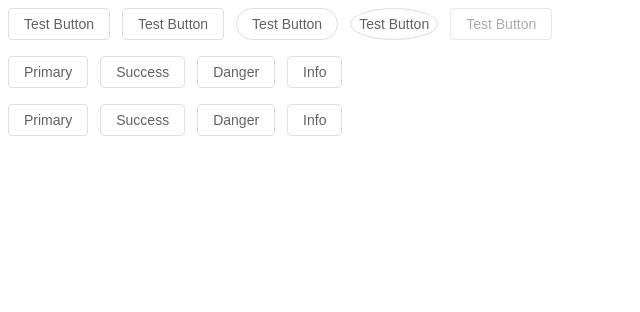
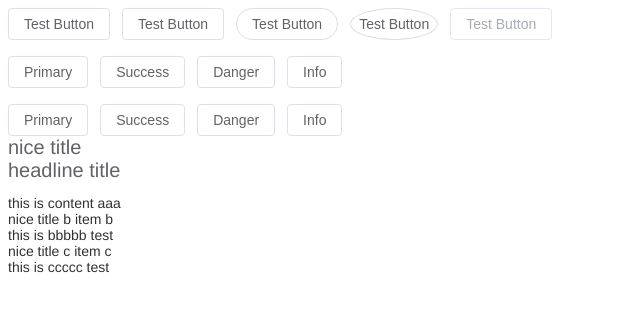
Before and after one commit to xing-6464/r-element, a React (Vite) app: page / in a window 1280 px wide. Shown: the top 312 px of the page, without its empty margins (0-640 px from the left). Built offline with nearby package versions, Linux system fonts and the light colour scheme.

Commit message:
Collapse 编码第一部分 基础编码

```diff
--- a/src/App.tsx
+++ b/src/App.tsx
@@ -1,5 +1,7 @@
 import Button from './components/Button/Button'
 import { useRef } from 'react'
+import Collapse from './components/Collapse/Collapse'
+import CollapseItem from './components/Collapse/CollapseItem'
 
 function App() {
   const ref = useRef(null)
@@ -31,6 +33,19 @@ function App() {
       <Button type="info" plain>
         Info
       </Button>
+
+      <Collapse>
+        <CollapseItem name="a" title={<h1>nice title</h1>}>
+          <h1>headline title</h1>
+          <div>this is content aaa</div>
+        </CollapseItem>
+        <CollapseItem name="b" title="nice title b item b">
+          <div>this is bbbbb test</div>
+        </CollapseItem>
+        <CollapseItem name="c" title="nice title c item c" disabled>
+          <div>this is ccccc test</div>
+        </CollapseItem>
+      </Collapse>
     </>
   )
 }
--- /dev/null
+++ b/src/components/Collapse/Collapse.tsx
@@ -0,0 +1,11 @@
+import classNames from 'classnames'
+import { CollapseProps } from './types'
+function Collapse(props: CollapseProps) {
+  const { className, children } = props
+
+  const classes = classNames('x-collapse', className)
+
+  return <div className={classes}>{children}</div>
+}
+
+export default Collapse
--- /dev/null
+++ b/src/components/Collapse/CollapseItem.tsx
@@ -0,0 +1,21 @@
+import classNames from 'classnames'
+import type { CollapseItemProps } from './types'
+
+function CollapseItem(props: CollapseItemProps) {
+  const { className, name, title, disabled, children } = props
+
+  const classes = classNames('x-collapse-item', className, { 'is-disabled': disabled })
+
+  return (
+    <div className={classes}>
+      <div className="x-collapse-item__header" id={`item-header-${name}`}>
+        {title}
+      </div>
+      <div className="x-collapse-item__content" id={`item-content-${name}`}>
+        {children}
+      </div>
+    </div>
+  )
+}
+
+export default CollapseItem
--- /dev/null
+++ b/src/components/Collapse/types.ts
@@ -0,0 +1,12 @@
+export interface CollapseProps {
+  className?: string
+  children: React.ReactNode
+}
+
+export interface CollapseItemProps {
+  className?: string
+  name: string | number
+  title?: string | React.ReactNode
+  disabled?: boolean
+  children: React.ReactNode
+}
```
